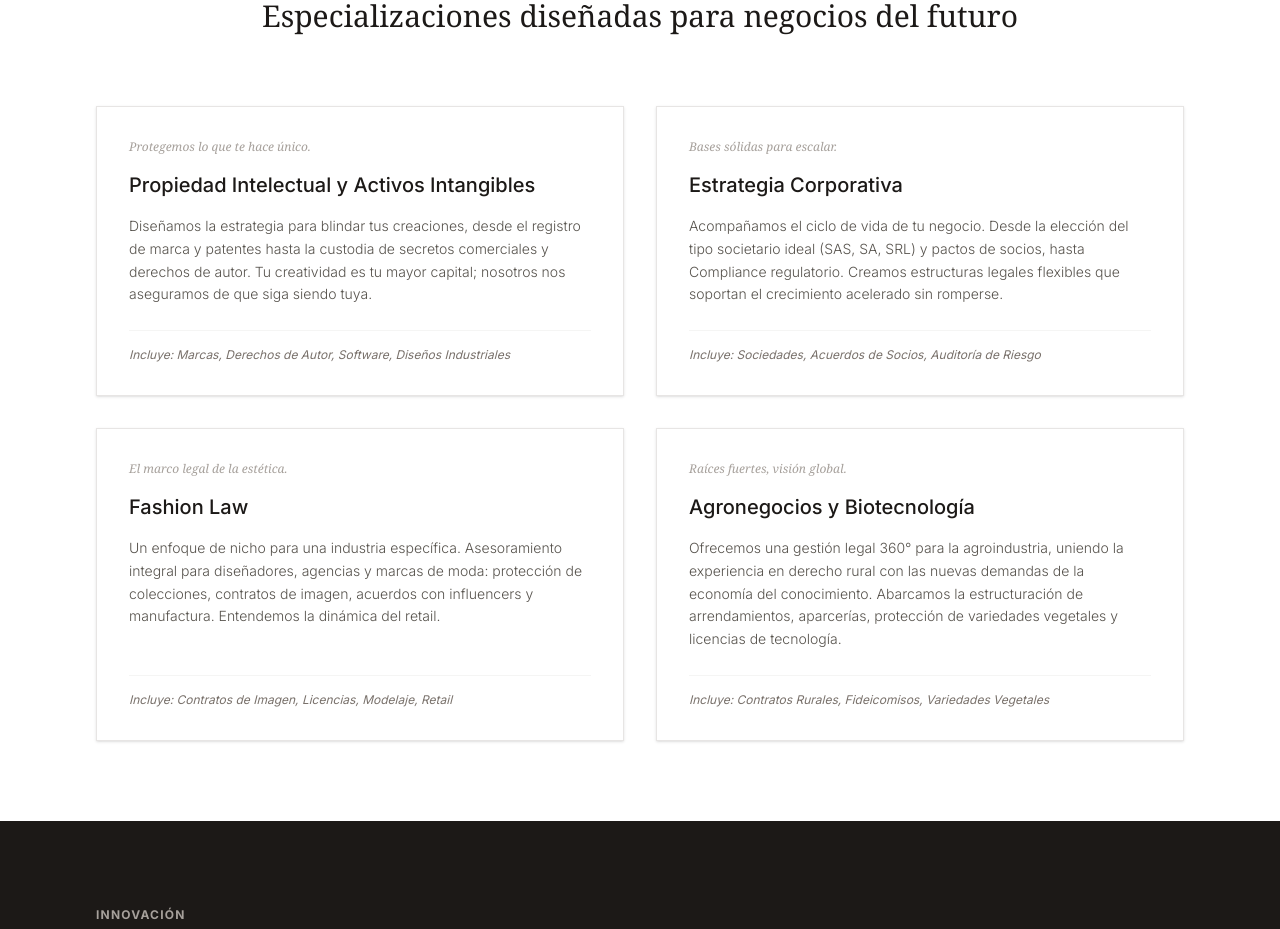
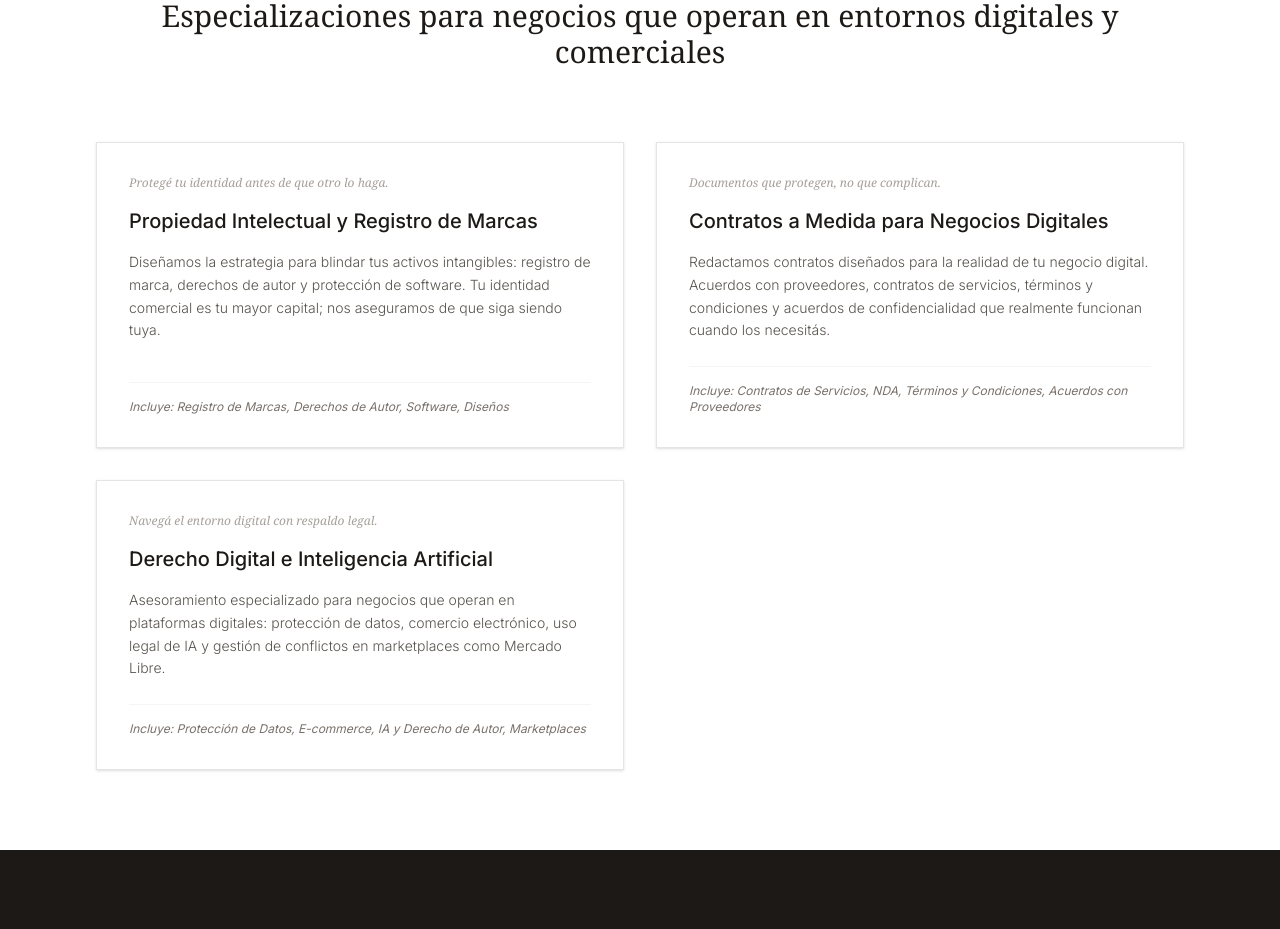
Before and after one commit to abrilvallejoq/letra-fina, a Next.js app: page / in a window 1280 px wide. Shown: the part 1920-2849 px from the top of the page. Built offline with nearby package versions, Linux system fonts and the light colour scheme.

Commit message:
Actualizar servicios de PracticeAreas

```diff
--- a/src/app/components/PracticeAreas.tsx
+++ b/src/app/components/PracticeAreas.tsx
@@ -3,28 +3,22 @@ import { AreaCard } from "./AreaCard";
 export default function PracticeAreas() {
   const areas = [
     {
-      title: "Propiedad Intelectual y Activos Intangibles",
-      subtitle: "Protegemos lo que te hace único.",
-      description: "Diseñamos la estrategia para blindar tus creaciones, desde el registro de marca y patentes hasta la custodia de secretos comerciales y derechos de autor. Tu creatividad es tu mayor capital; nosotros nos aseguramos de que siga siendo tuya.",
-      items: "Incluye: Marcas, Derechos de Autor, Software, Diseños Industriales"
+      title: "Propiedad Intelectual y Registro de Marcas",
+      subtitle: "Protegé tu identidad antes de que otro lo haga.",
+      description: "Diseñamos la estrategia para blindar tus activos intangibles: registro de marca, derechos de autor y protección de software. Tu identidad comercial es tu mayor capital; nos aseguramos de que siga siendo tuya.",
+      items: "Incluye: Registro de Marcas, Derechos de Autor, Software, Diseños"
     },
     {
-      title: "Estrategia Corporativa",
-      subtitle: "Bases sólidas para escalar.",
-      description: "Acompañamos el ciclo de vida de tu negocio. Desde la elección del tipo societario ideal (SAS, SA, SRL) y pactos de socios, hasta Compliance regulatorio. Creamos estructuras legales flexibles que soportan el crecimiento acelerado sin romperse.",
-      items: "Incluye: Sociedades, Acuerdos de Socios, Auditoría de Riesgo"
+      title: "Contratos a Medida para Negocios Digitales",
+      subtitle: "Documentos que protegen, no que complican.",
+      description: "Redactamos contratos diseñados para la realidad de tu negocio digital. Acuerdos con proveedores, contratos de servicios, términos y condiciones y acuerdos de confidencialidad que realmente funcionan cuando los necesitás.",
+      items: "Incluye: Contratos de Servicios, NDA, Términos y Condiciones, Acuerdos con Proveedores"
     },
     {
-      title: "Fashion Law",
-      subtitle: "El marco legal de la estética.",
-      description: "Un enfoque de nicho para una industria específica. Asesoramiento integral para diseñadores, agencias y marcas de moda: protección de colecciones, contratos de imagen, acuerdos con influencers y manufactura. Entendemos la dinámica del retail.",
-      items: "Incluye: Contratos de Imagen, Licencias, Modelaje, Retail"
-    },
-    {
-      title: "Agronegocios y Biotecnología",
-      subtitle: "Raíces fuertes, visión global.",
-      description: "Ofrecemos una gestión legal 360° para la agroindustria, uniendo la experiencia en derecho rural con las nuevas demandas de la economía del conocimiento. Abarcamos la estructuración de arrendamientos, aparcerías, protección de variedades vegetales y licencias de tecnología.",
-      items: "Incluye: Contratos Rurales, Fideicomisos, Variedades Vegetales"
+      title: "Derecho Digital e Inteligencia Artificial",
+      subtitle: "Navegá el entorno digital con respaldo legal.",
+      description: "Asesoramiento especializado para negocios que operan en plataformas digitales: protección de datos, comercio electrónico, uso legal de IA y gestión de conflictos en marketplaces como Mercado Libre.",
+      items: "Incluye: Protección de Datos, E-commerce, IA y Derecho de Autor, Marketplaces"
     }
   ];
 
@@ -32,7 +26,7 @@ export default function PracticeAreas() {
     <section className="py-20 px-6 md:px-12 lg:px-24 max-w-7xl mx-auto space-y-12">
       <div className="text-center space-y-3">
         <h2 className="text-xs uppercase tracking-widest text-stone-500 font-bold">Áreas de Práctica</h2>
-        <h3 className="text-3xl font-serif text-stone-900">Especializaciones diseñadas para negocios del futuro</h3>
+        <h3 className="text-3xl font-serif text-stone-900">Especializaciones para negocios que operan en entornos digitales y comerciales</h3>
       </div>
       <div className="grid md:grid-cols-2 gap-8 pt-6">
         {areas.map((area, idx) => (
```
